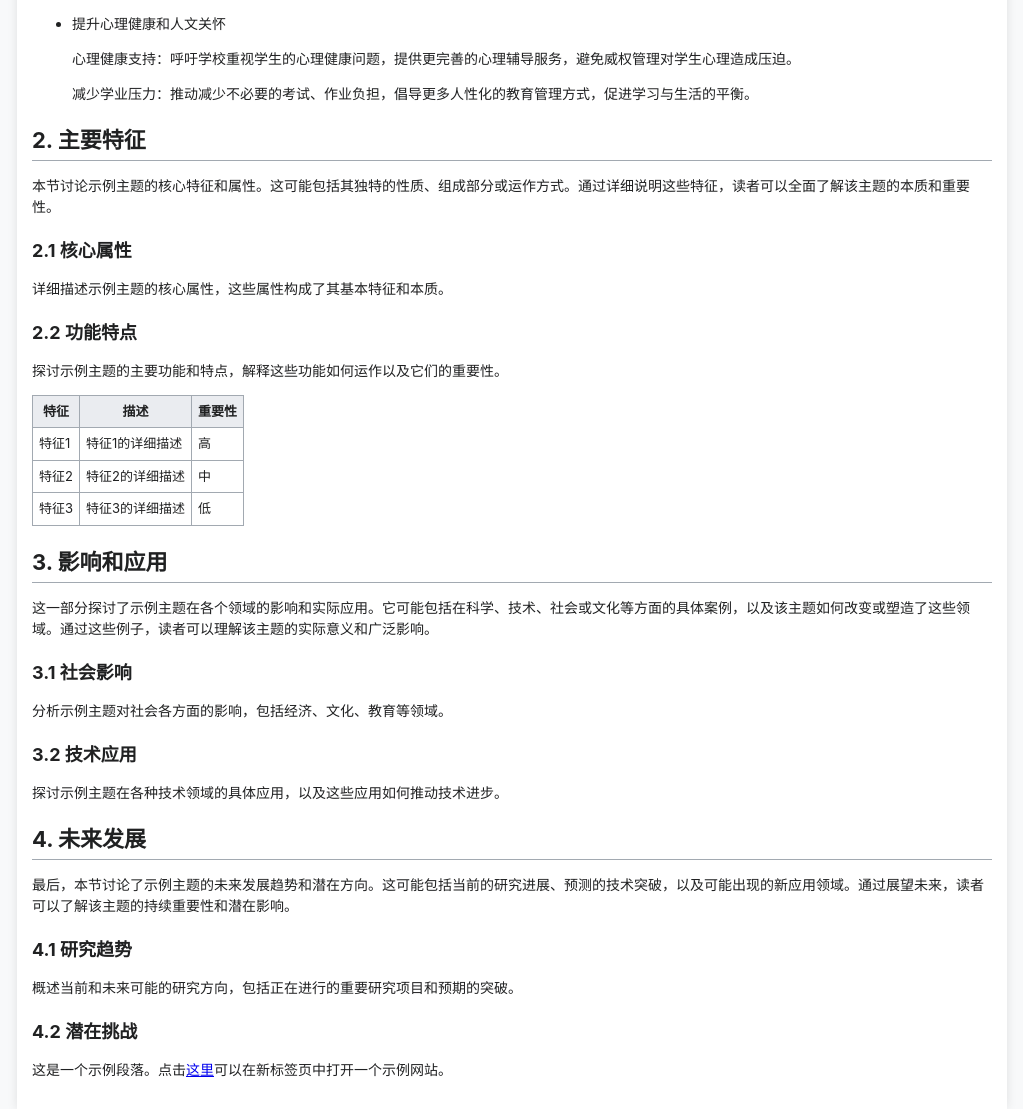
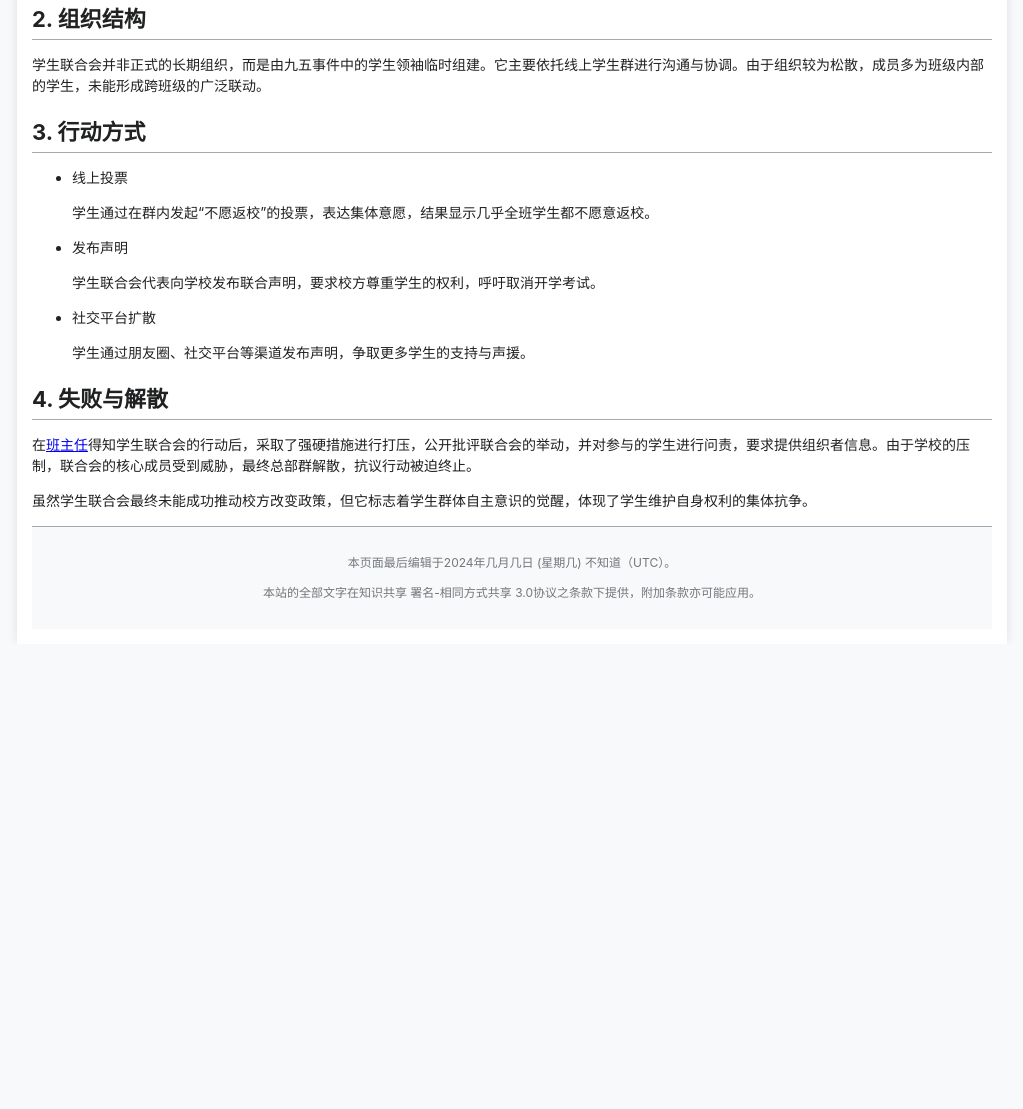
Before and after one commit to hljhlj121311/xslhh, a plain HTML site: page index.html in a window 1280 px wide. Shown: the part 1050-2159 px from the top of the page, without its empty margins (128-1151 px from the left). After the commit the page ends 1694 px from the top, so only its background shows below. Drawn offline with Linux system fonts and the light colour scheme.

Commit message:
Update index.html

```diff
--- a/index.html
+++ b/index.html
@@ -226,23 +226,14 @@
                         <li><a href="#section1-2">1.2 部分延伸诉求</a></li>
                     </ul>
                 </li>
-                <li><a href="#section2">2. 主要特征</a>
-                    <ul>
-                        <li><a href="#section2-1">2.1 核心属性</a></li>
-                        <li><a href="#section2-2">2.2 功能特点</a></li>
-                    </ul>
+                <li><a href="#section2">2. 组织结构</a>
+
                 </li>
-                <li><a href="#section3">3. 影响和应用</a>
-                    <ul>
-                        <li><a href="#section3-1">3.1 社会影响</a></li>
-                        <li><a href="#section3-2">3.2 技术应用</a></li>
-                    </ul>
+                <li><a href="#section3">3. 行动方式</a>
+
                 </li>
-                <li><a href="#section4">4. 未来发展</a>
-                    <ul>
-                        <li><a href="#section4-1">4.1 研究趋势</a></li>
-                        <li><a href="#section4-2">4.2 潜在挑战</a></li>
-                    </ul>
+                <li><a href="#section4">4. 失败与解散</a>
+
                 </li>
             </ul>
         </div>
@@ -268,56 +259,24 @@
         <p>心理健康支持：呼吁学校重视学生的心理健康问题，提供更完善的心理辅导服务，避免威权管理对学生心理造成压迫。</p>
         <p>减少学业压力：推动减少不必要的考试、作业负担，倡导更多人性化的教育管理方式，促进学习与生活的平衡。</p>
         </ul>
-        <h2 id="section2">2. 主要特征</h2>
-        <p>本节讨论示例主题的核心特征和属性。这可能包括其独特的性质、组成部分或运作方式。通过详细说明这些特征，读者可以全面了解该主题的本质和重要性。</p>
+        <h2 id="section2">2. 组织结构</h2>
+        <p>学生联合会并非正式的长期组织，而是由九五事件中的学生领袖临时组建。它主要依托线上学生群进行沟通与协调。由于组织较为松散，成员多为班级内部的学生，未能形成跨班级的广泛联动。</p>
 
-        <h3 id="section2-1">2.1 核心属性</h3>
-        <p>详细描述示例主题的核心属性，这些属性构成了其基本特征和本质。</p>
 
-        <h3 id="section2-2">2.2 功能特点</h3>
-        <p>探讨示例主题的主要功能和特点，解释这些功能如何运作以及它们的重要性。</p>
 
-        <table>
-            <tr>
-                <th>特征</th>
-                <th>描述</th>
-                <th>重要性</th>
-            </tr>
-            <tr>
-                <td>特征1</td>
-                <td>特征1的详细描述</td>
-                <td>高</td>
-            </tr>
-            <tr>
-                <td>特征2</td>
-                <td>特征2的详细描述</td>
-                <td>中</td>
-            </tr>
-            <tr>
-                <td>特征3</td>
-                <td>特征3的详细描述</td>
-                <td>低</td>
-            </tr>
-        </table>
+        <h2 id="section3">3. 行动方式</h2>
+        <ul>
+        <li>线上投票</li>
+        <p>学生通过在群内发起“不愿返校”的投票，表达集体意愿，结果显示几乎全班学生都不愿意返校。</p>
+<li>发布声明</li>
+  <p>学生联合会代表向学校发布联合声明，要求校方尊重学生的权利，呼吁取消开学考试。</p>
+<li>社交平台扩散</li>
+<p>学生通过朋友圈、社交平台等渠道发布声明，争取更多学生的支持与声援。</p>
+        </ul>
+        <h2 id="section4">4. 失败与解散</h2>
+        <p>在<a href="https://penny-github-io-7sf.pages.dev/">班主任</a>得知学生联合会的行动后，采取了强硬措施进行打压，公开批评联合会的举动，并对参与的学生进行问责，要求提供组织者信息。由于学校的压制，联合会的核心成员受到威胁，最终总部群解散，抗议行动被迫终止。</p>
+        <p>虽然学生联合会最终未能成功推动校方改变政策，但它标志着学生群体自主意识的觉醒，体现了学生维护自身权利的集体抗争。</p>
 
-        <h2 id="section3">3. 影响和应用</h2>
-        <p>这一部分探讨了示例主题在各个领域的影响和实际应用。它可能包括在科学、技术、社会或文化等方面的具体案例，以及该主题如何改变或塑造了这些领域。通过这些例子，读者可以理解该主题的实际意义和广泛影响。</p>
-
-        <h3 id="section3-1">3.1 社会影响</h3>
-        <p>分析示例主题对社会各方面的影响，包括经济、文化、教育等领域。</p>
-
-        <h3 id="section3-2">3.2 技术应用</h3>
-        <p>探讨示例主题在各种技术领域的具体应用，以及这些应用如何推动技术进步。</p>
-
-        <h2 id="section4">4. 未来发展</h2>
-        <p>最后，本节讨论了示例主题的未来发展趋势和潜在方向。这可能包括当前的研究进展、预测的技术突破，以及可能出现的新应用领域。通过展望未来，读者可以了解该主题的持续重要性和潜在影响。</p>
-
-        <h3 id="section4-1">4.1 研究趋势</h3>
-        <p>概述当前和未来可能的研究方向，包括正在进行的重要研究项目和预期的突破。</p>
-
-        <h3 id="section4-2">4.2 潜在挑战</h3>
-        <p>这是一个示例段落。点击<a href="https://www.example.com" target="_blank">这里</a>可以在新标签页中打开一个示例网站。</p>
-    </div>
 
     <div class="footer">
         <p>本页面最后编辑于2024年几月几日 (星期几) 不知道（UTC）。</p>
```
